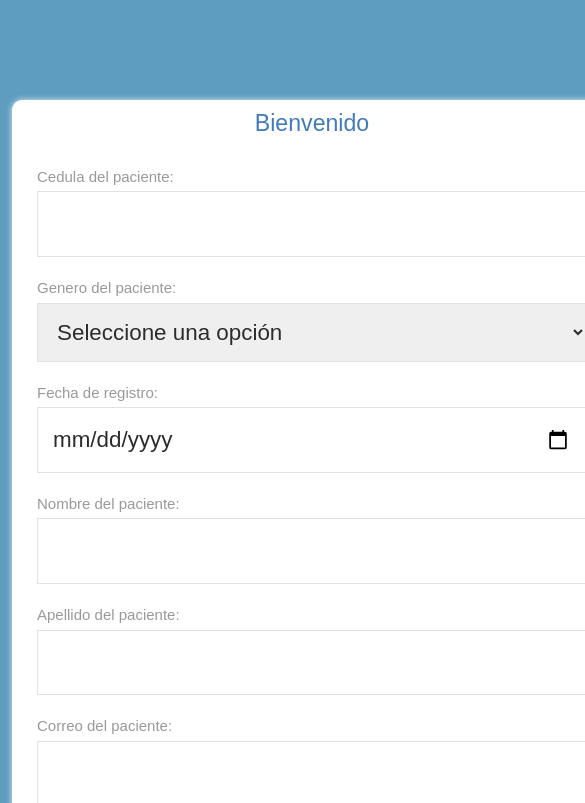
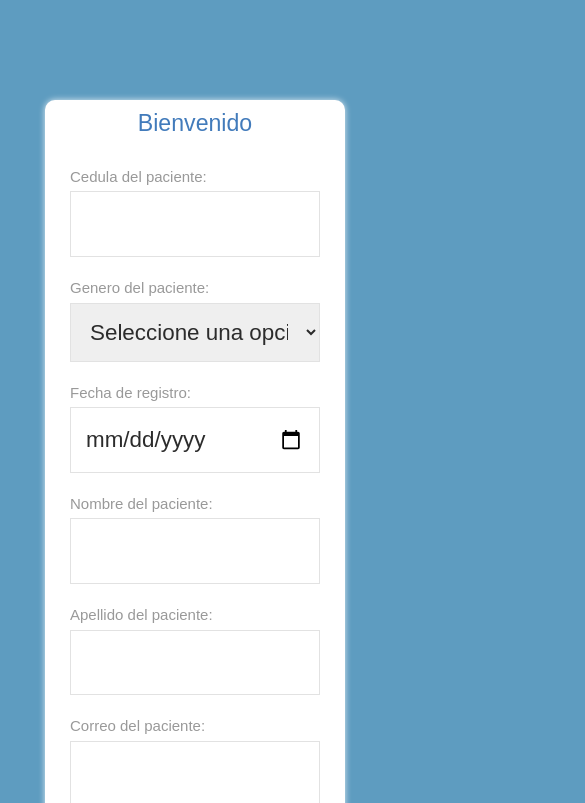
Before and after one commit to appsservisalud/risk_calculator, a plain HTML site: page index.html in a window 390 px wide. Shown: the top 803 px of the page, 585 px wide, since content can reach past the window. Drawn offline with nearby package versions, Linux system fonts and the light colour scheme.

Commit message:
Actualización de estilos en formulario

```diff
--- a/index.html
+++ b/index.html
@@ -12,6 +12,9 @@
 
     <!--Tipografias de google-->
     <link rel="stylesheet" href="https://fonts.googleapis.com/css?family=Tangerine">
+
+    <!-- CSS en producción -->
+    <link rel="stylesheet" media="only screen and (max-width: 768px)" href="src/css/main-develop.css">
 
     <!--<?!= include("/src/css/main-prod.html"); ?>-->
 
--- a/src/css/main-develop.css
+++ b/src/css/main-develop.css
@@ -1,9 +1,6 @@
 
 
 body {
-    display: flex;
-    justify-content: center;
-    align-items: center;
     font-family: 'PT Sans', sans-serif;
     background-color: #5e9cc0;
     box-sizing: border-box;
@@ -81,3 +78,27 @@ input[type="number"]
     text-align: center;
     color:rgb(66, 123, 187);
 }
+
+
+@media screen and (max-width:480px){
+
+    form{
+
+        font-size: 1.4em;
+        padding: 10PX;
+        margin: 0 auto;
+        width: 300px;
+
+
+    }
+
+
+    .field{
+
+        width: 250px;
+
+    }
+
+
+
+  }
```
